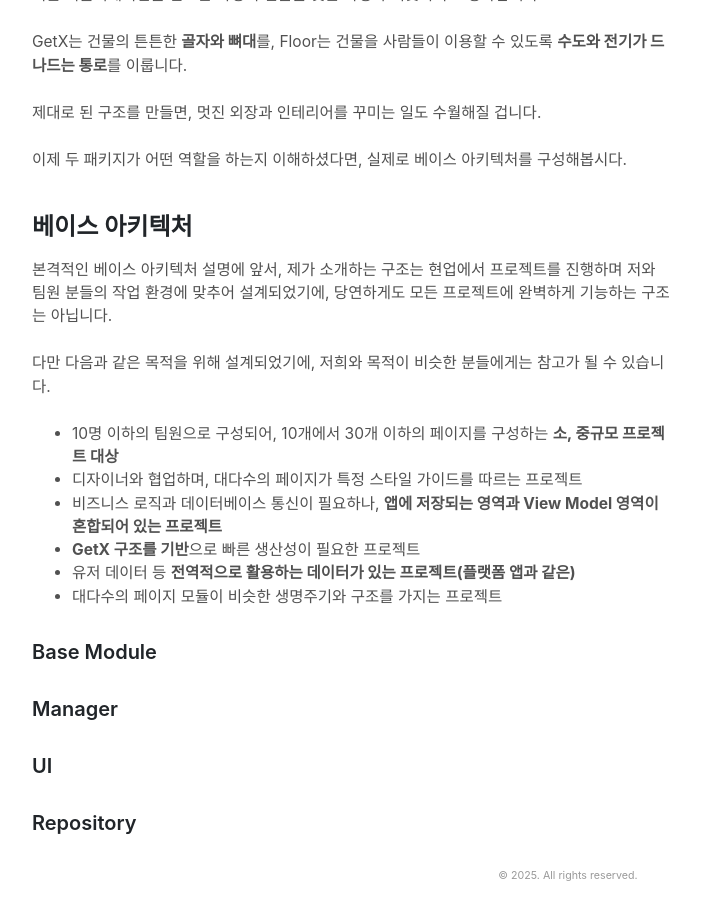
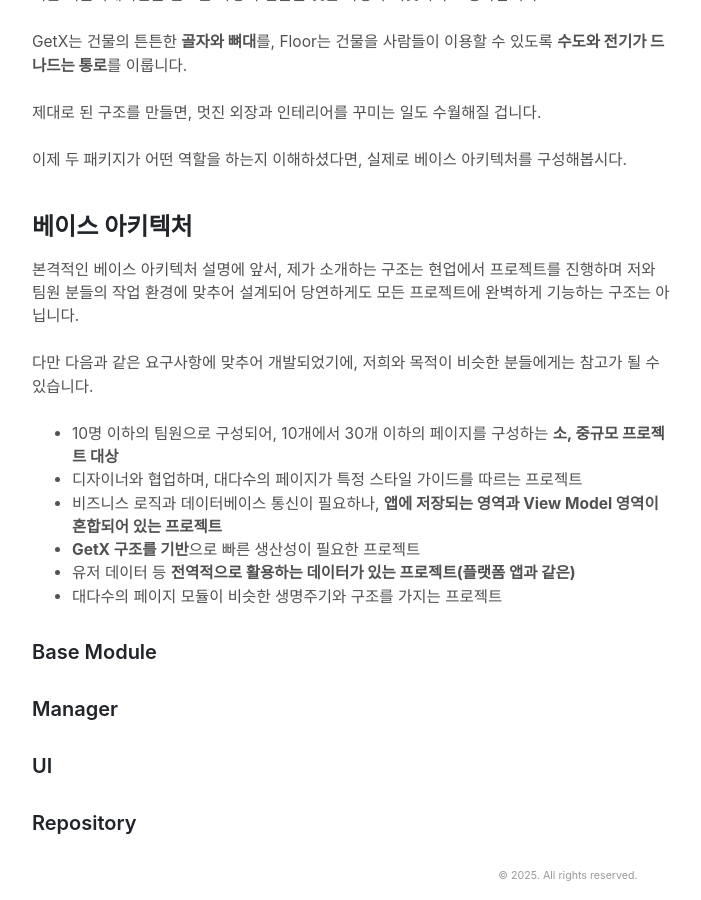
Before and after one commit to dc143cDev/dc143cDev.github.io, a Jekyll site: the page built from _posts/2024-12-07-base-architecture.md, in a window 1280 px wide and 900 px high, scrolled down 2218 px. Shown: the whole window, without its empty margins (288-989 px from the left). Built offline with Jekyll 4.4.1, drawn with Linux system fonts in a browser that asks for light colours; some web fonts are replaced.

Commit message:
Update 2024-12-07-base-architecture.md

```diff
--- a/_posts/2024-12-07-base-architecture.md
+++ b/_posts/2024-12-07-base-architecture.md
@@ -85,9 +85,9 @@ GetX는 건물의 튼튼한 **골자와 뼈대**를, Floor는 건물을 사람
 
 ## 베이스 아키텍처
 
-본격적인 베이스 아키텍처 설명에 앞서, 제가 소개하는 구조는 현업에서 프로젝트를 진행하며 저와 팀원 분들의 작업 환경에 맞추어 설계되었기에, 당연하게도 모든 프로젝트에 완벽하게 기능하는 구조는 아닙니다.
+본격적인 베이스 아키텍처 설명에 앞서, 제가 소개하는 구조는 현업에서 프로젝트를 진행하며 저와 팀원 분들의 작업 환경에 맞추어 설계되어 당연하게도 모든 프로젝트에 완벽하게 기능하는 구조는 아닙니다.
 
-다만 다음과 같은 목적을 위해 설계되었기에, 저희와 목적이 비슷한 분들에게는 참고가 될 수 있습니다.
+다만 다음과 같은 요구사항에 맞추어 개발되었기에, 저희와 목적이 비슷한 분들에게는 참고가 될 수 있습니다.
 
 - 10명 이하의 팀원으로 구성되어, 10개에서 30개 이하의 페이지를 구성하는 **소, 중규모 프로젝트 대상**
 - 디자이너와 협업하며, 대다수의 페이지가 특정 스타일 가이드를 따르는 프로젝트
```
